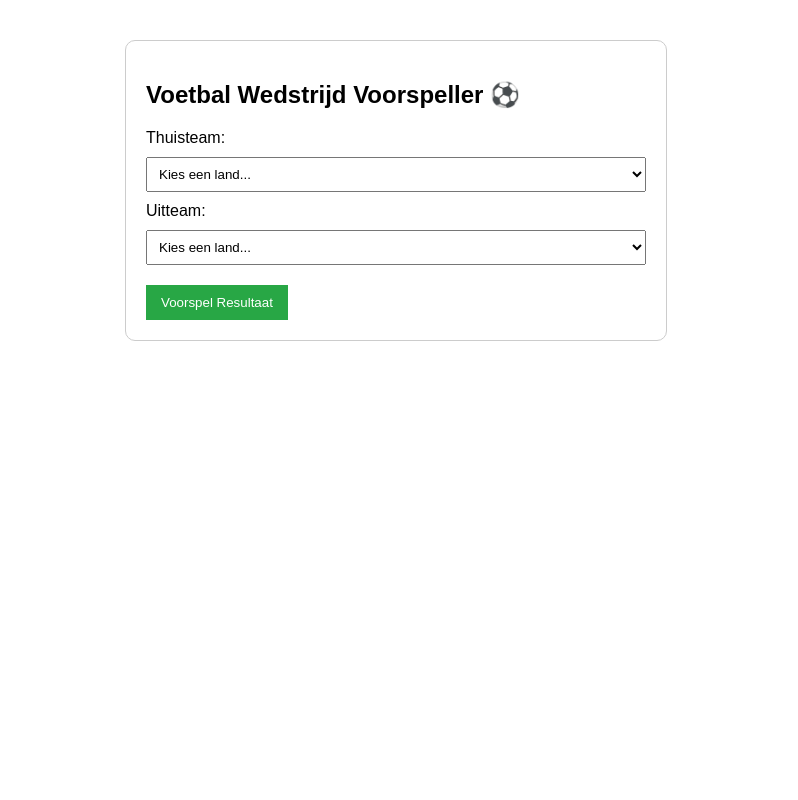
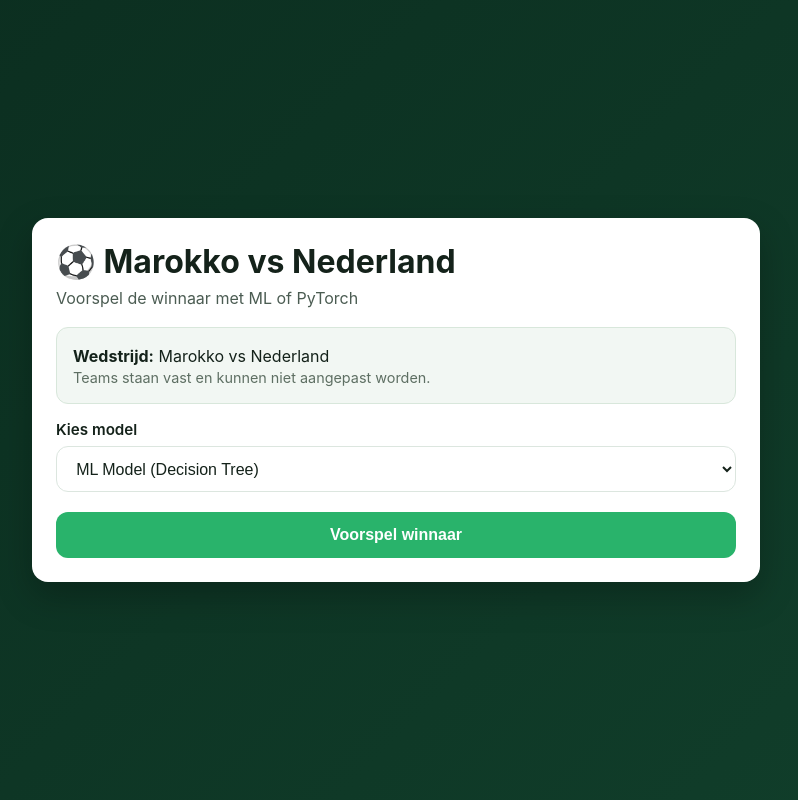
Before and after one commit to SilFopma4h2/football_match_predictor, a Flask app: page / in a window 1280 px wide. Shown: the whole page, without its empty margins (244-1042 px from the left). Run offline with Flask 3, Linux system fonts and the light colour scheme.

Commit message:
Stuk flask html en css aangepast. Het werkt alleen nog niet helemaal goed

```diff
--- /dev/null
+++ b/src/static/style.css
@@ -0,0 +1,185 @@
+:root {
+    --bg-1: #0b2d1f;
+    --bg-2: #113f2b;
+    --card: #ffffff;
+    --text-dark: #14221a;
+    --text-muted: #4b5c52;
+    --accent: #29b36b;
+    --accent-hover: #1f9658;
+    --error: #c0392b;
+    --success: #1e8449;
+    --border: #dce6df;
+    --shadow: 0 14px 35px rgba(0, 0, 0, 0.25);
+    --radius: 16px;
+}
+
+* {
+    box-sizing: border-box;
+}
+
+body {
+    margin: 0;
+    font-family: "Inter", "Segoe UI", Roboto, Arial, sans-serif;
+    background: linear-gradient(135deg, var(--bg-1), var(--bg-2));
+    color: #fff;
+    min-height: 100vh;
+}
+
+.page {
+    min-height: 100vh;
+    display: flex;
+    flex-direction: column;
+    justify-content: center;
+    gap: 1.25rem;
+    padding: 2rem 1rem;
+    max-width: 760px;
+    margin: 0 auto;
+}
+
+.card {
+    background: var(--card);
+    color: var(--text-dark);
+    border-radius: var(--radius);
+    box-shadow: var(--shadow);
+    padding: 1.5rem;
+}
+
+.app-card h1 {
+    margin: 0;
+    font-size: clamp(1.4rem, 3vw, 2rem);
+}
+
+.subtitle {
+    margin: 0.4rem 0 1.2rem;
+    color: var(--text-muted);
+}
+
+.predict-form {
+    display: grid;
+    gap: 1rem;
+}
+
+.field-group {
+    display: grid;
+    gap: 0.45rem;
+}
+
+label {
+    font-weight: 600;
+    font-size: 0.95rem;
+}
+
+input,
+select {
+    width: 100%;
+    border: 1px solid var(--border);
+    border-radius: 12px;
+    padding: 0.78rem 0.95rem;
+    font-size: 1rem;
+    outline: none;
+    transition: border-color 0.18s ease, box-shadow 0.18s ease;
+    background: #fff;
+    color: var(--text-dark);
+}
+
+input:focus,
+select:focus {
+    border-color: var(--accent);
+    box-shadow: 0 0 0 3px rgba(41, 179, 107, 0.2);
+}
+
+.btn-predict {
+    margin-top: 0.25rem;
+    border: none;
+    border-radius: 12px;
+    padding: 0.85rem 1rem;
+    font-size: 1rem;
+    font-weight: 700;
+    cursor: pointer;
+    background: var(--accent);
+    color: #fff;
+    transition: transform 0.15s ease, background-color 0.2s ease, box-shadow 0.2s ease;
+}
+
+.btn-predict:hover {
+    background: var(--accent-hover);
+    transform: translateY(-1px);
+    box-shadow: 0 8px 18px rgba(31, 150, 88, 0.35);
+}
+
+.btn-predict:active {
+    transform: translateY(0);
+}
+
+.result-card h2 {
+    margin: 0 0 0.6rem;
+}
+
+.match-line {
+    display: flex;
+    align-items: center;
+    gap: 0.65rem;
+    margin: 0.35rem 0;
+    color: var(--text-muted);
+    font-weight: 600;
+}
+
+.vs {
+    padding: 0.2rem 0.55rem;
+    border-radius: 999px;
+    background: #edf6ef;
+    color: #2a5e41;
+    font-size: 0.85rem;
+}
+
+.winner {
+    margin: 0.45rem 0 0.2rem;
+    font-size: 1.5rem;
+    font-weight: 800;
+    color: var(--success);
+}
+
+.model-used {
+    margin: 0;
+    color: var(--text-muted);
+}
+
+.result-card.error {
+    border-left: 6px solid var(--error);
+}
+
+.result-card.error p {
+    margin: 0;
+    color: var(--error);
+    font-weight: 600;
+}
+
+.result-card.success {
+    border-left: 6px solid var(--success);
+}
+
+@media (max-width: 640px) {
+    .card {
+        padding: 1.1rem;
+        border-radius: 14px;
+    }
+
+    .winner {
+        font-size: 1.25rem;
+    }
+}
+.locked-match {
+    background: #f2f7f3;
+    border: 1px solid #d8e7db;
+    border-radius: 12px;
+    padding: 0.9rem 1rem;
+}
+
+.locked-match p {
+    margin: 0.2rem 0;
+}
+
+.small-note {
+    font-size: 0.9rem;
+    color: #5e6f63;
+}
--- a/src/templates/index.html
+++ b/src/templates/index.html
@@ -1,48 +1,54 @@
 <!DOCTYPE html>
 <html lang="nl">
 <head>
-    <meta charset="UTF-8">
-    <meta name="viewport" content="width=device-width, initial-scale=1.0">
-    <title>Voetbal Match Predictor</title>
-    <style>
-        body { font-family: Arial, sans-serif; margin: 40px; }
-        .container { max-width: 500px; margin: auto; padding: 20px; border: 1px solid #ccc; border-radius: 10px; }
-        select { width: 100%; padding: 8px; margin: 10px 0; } /* Styling voor de dropdown toegevoegd */
-        button { padding: 10px 15px; background-color: #28a745; color: white; border: none; cursor: pointer; margin-top: 10px;}
-        button:hover { background-color: #218838; }
-        .resultaat { margin-top: 20px; padding: 15px; background-color: #f8f9fa; border-left: 4px solid #007bff; }
-    </style>
+    <meta charset="UTF-8" />
+    <meta name="viewport" content="width=device-width, initial-scale=1.0" />
+    <title>Marokko vs Nederland Predictor</title>
+    <link rel="stylesheet" href="{{ url_for('static', filename='style.css') }}" />
 </head>
 <body>
+<main class="page">
+    <section class="card app-card">
+        <h1>⚽ Marokko vs Nederland</h1>
+        <p class="subtitle">Voorspel de winnaar met ML of PyTorch</p>
 
-<div class="container">
-    <h2>Voetbal Wedstrijd Voorspeller ⚽</h2>
+        <form method="POST" class="predict-form">
+            <div class="locked-match">
+                <p><strong>Wedstrijd:</strong> {{ home_team }} vs {{ away_team }}</p>
+                <p class="small-note">Teams staan vast en kunnen niet aangepast worden.</p>
+            </div>
 
-    <form method="POST">
-        <label for="thuis_team">Thuisteam:</label>
-        <select id="thuis_team" name="thuis_team" required>
-            <option value="" disabled selected>Kies een land...</option>
-            <option value="Nederland">Nederland</option>
-            <option value="Tunesië">Tunesië</option>
-        </select>
+            <div class="field-group">
+                <label for="model_choice">Kies model</label>
+                <select id="model_choice" name="model_choice">
+                    <option value="ml" {% if selected_model == 'ml' %}selected{% endif %}>ML Model (Decision Tree)</option>
+                    <option value="torch" {% if selected_model == 'torch' %}selected{% endif %}>PyTorch Model</option>
+                </select>
+            </div>
 
-        <label for="uit_team">Uitteam:</label>
-        <select id="uit_team" name="uit_team" required>
-            <option value="" disabled selected>Kies een land...</option>
-            <option value="Nederland">Nederland</option>
-            <option value="Tunesië">Tunesië</option>
-        </select>
+            <button type="submit" class="btn-predict">Voorspel winnaar</button>
+        </form>
+    </section>
 
-        <button type="submit">Voorspel Resultaat</button>
-    </form>
+    {% if error %}
+    <section class="card result-card error">
+        <h2>Er ging iets mis</h2>
+        <p>{{ error }}</p>
+    </section>
+    {% endif %}
 
-    {% if voorspelling %}
-    <div class="resultaat">
-        <h3>Resultaat:</h3>
-        <p>{{ voorspelling }}</p>
-    </div>
+    {% if prediction %}
+    <section class="card result-card success">
+        <h2>🏆 Voorspelde winnaar</h2>
+        <p class="match-line">
+            <span>{{ prediction.home_team }}</span>
+            <span class="vs">vs</span>
+            <span>{{ prediction.away_team }}</span>
+        </p>
+        <p class="winner">{{ prediction.winner }}</p>
+        <p class="model-used">Model: <strong>{{ prediction.model_label }}</strong></p>
+    </section>
     {% endif %}
-</div>
-
+</main>
 </body>
 </html>
--- a/src/website.py
+++ b/src/website.py
@@ -1,34 +1,111 @@
 from flask import Flask, render_template, request
+import importlib
 
-# Importeer de get_winner functie uit je ml_predictor bestand!
-from ml_predictor import get_winner
-
-# Let op: gebruik hier eventueel template_folder='../templates' als je map
-# nog in de hoofdmap staat in plaats van in src.
 app = Flask(__name__)
 
-@app.route('/', methods=['GET', 'POST'])
-def home():
-    voorspelling = None
+HOME_TEAM = "Marokko"
+AWAY_TEAM = "Nederland"
 
-    if request.method == 'POST':
-        # Haal de namen van de teams op uit het formulier
-        thuis_team = request.form.get('thuis_team')
-        uit_team = request.form.get('uit_team')
 
-        # Roep jouw Machine Learning model aan!
-        uitkomst = get_winner()
+def resolve_predict_function(module):
+    """
+    Zoek een bruikbare predict-functie in module.
+    """
+    candidates = [
+        "predict_winner",
+        "predict_match",
+        "predict",
+        "get_prediction",
+        "run_prediction",
+    ]
+    for name in candidates:
+        fn = getattr(module, name, None)
+        if callable(fn):
+            return fn
+    return None
 
-        # Omdat jouw model "Home wins", "Away wins" of "Draw" teruggeeft,
-        # vertalen we dat hier naar een mooie Nederlandse zin met de teamnamen erin:
-        if uitkomst == "Home wins":
-            voorspelling = f"Het model voorspelt dat de thuisploeg ({thuis_team}) gaat winnen!"
-        elif uitkomst == "Away wins":
-            voorspelling = f"Het model voorspelt dat de uitploeg ({uit_team}) met de winst vandoor gaat!"
+
+def call_model(module_name: str, model_label: str) -> tuple[str | None, str | None]:
+    """
+    Return: (winner, error)
+    """
+    try:
+        module = importlib.import_module(module_name)
+    except Exception as e:
+        return None, f"Kon module '{module_name}' niet laden: {e}"
+
+    fn = resolve_predict_function(module)
+    if not fn:
+        return None, (
+            f"Geen predict-functie gevonden in {module_name}. "
+            "Gebruik bijv. predict_winner(home_team, away_team)."
+        )
+
+    # Probeer meerdere call-signatures
+    attempts = [
+        lambda: fn(HOME_TEAM, AWAY_TEAM),                    # fn(home, away)
+        lambda: fn({"home_team": HOME_TEAM, "away_team": AWAY_TEAM}),  # fn(dict)
+        lambda: fn(home_team=HOME_TEAM, away_team=AWAY_TEAM),          # fn(kwargs)
+    ]
+
+    last_error = None
+    for attempt in attempts:
+        try:
+            result = attempt()
+            # normaliseer output
+            if isinstance(result, dict):
+                winner = (
+                        result.get("winner")
+                        or result.get("prediction")
+                        or result.get("predicted_winner")
+                )
+                if winner:
+                    return str(winner), None
+                return str(result), None
+            if result is None:
+                continue
+            return str(result), None
+        except Exception as e:
+            last_error = e
+
+    return None, f"Model gaf geen bruikbare output. Laatste fout: {last_error}"
+
+
+@app.route("/", methods=["GET", "POST"])
+def index():
+    prediction = None
+    error = None
+    selected_model = "ml"
+
+    if request.method == "POST":
+        selected_model = request.form.get("model_choice", "ml").strip().lower()
+
+        if selected_model == "torch":
+            winner, err = call_model("src.torch_predictor", "PyTorch Model")
+            model_label = "PyTorch Model"
         else:
-            voorspelling = f"Het model voorspelt een gelijkspel tussen {thuis_team} en {uit_team}!"
+            winner, err = call_model("src.ml_predictor", "ML Model (Decision Tree)")
+            model_label = "ML Model (Decision Tree)"
 
-    return render_template('index.html', voorspelling=voorspelling)
+        if err:
+            error = err
+        else:
+            prediction = {
+                "winner": winner,
+                "model_label": model_label,
+                "home_team": HOME_TEAM,
+                "away_team": AWAY_TEAM,
+            }
 
-if __name__ == '__main__':
+    return render_template(
+        "index.html",
+        prediction=prediction,
+        error=error,
+        selected_model=selected_model,
+        home_team=HOME_TEAM,
+        away_team=AWAY_TEAM,
+    )
+
+
+if __name__ == "__main__":
     app.run(debug=True)
```
